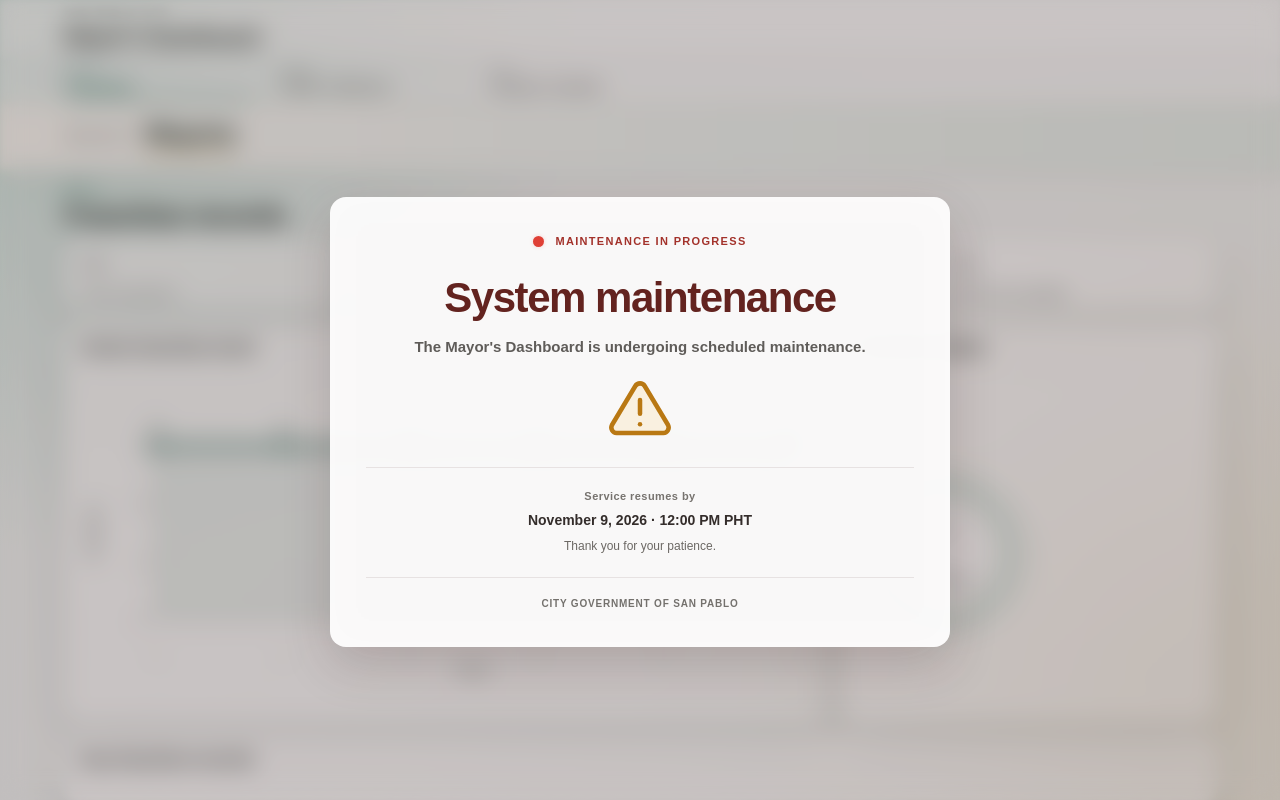
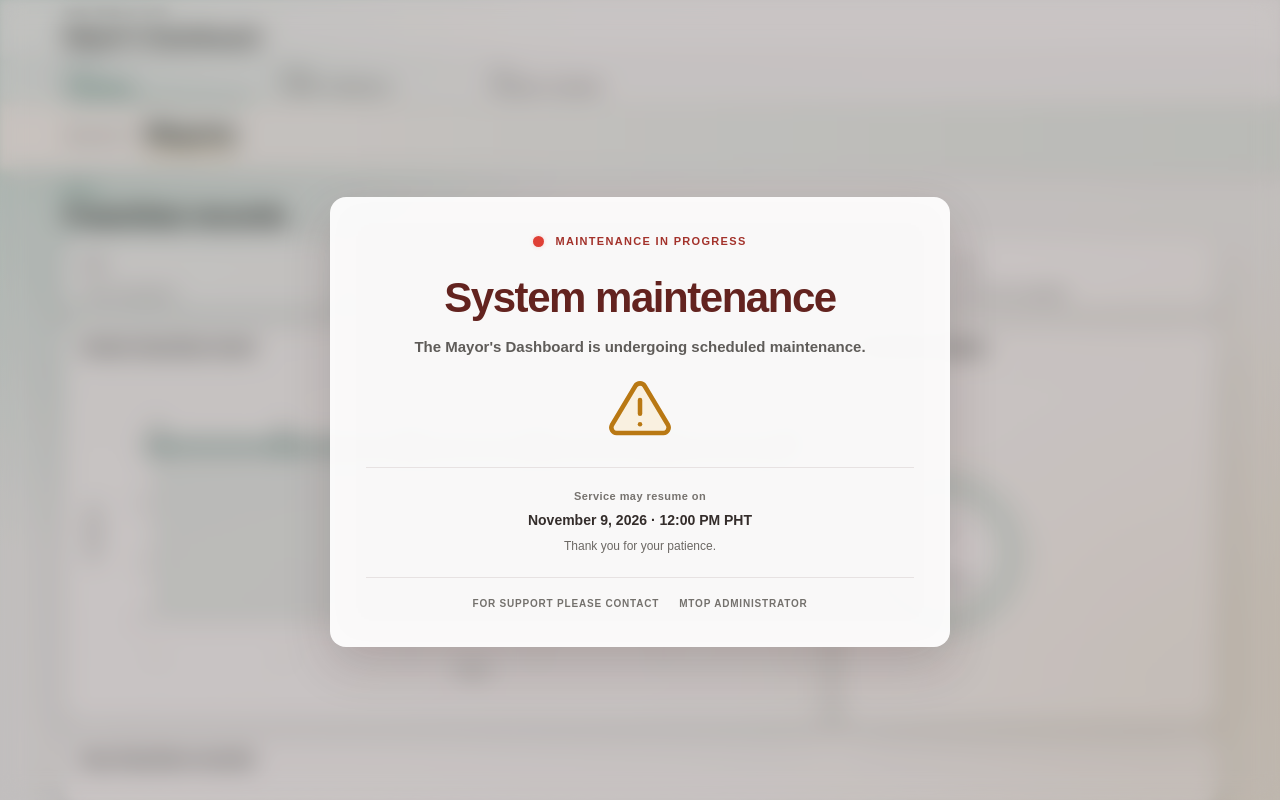
Before and after one commit to SPC-BPLO/mayors-dashboard, a Next.js app: page / in a window 1280 px wide. Built offline with nearby package versions, Linux system fonts and the light colour scheme.

Commit message:
Update maintenance message based on confirmation status

```diff
--- a/components/Dashboard.tsx
+++ b/components/Dashboard.tsx
@@ -13,6 +13,11 @@ const emptyDepartments: DepartmentDashboard[] = [
 const chartColors = ["#147d64", "#ef6b3a", "#f2a7b8", "#9dcfb9", "#dfe9e3"];
 const maintenanceStartResumeAt = new Date("2026-11-08T04:00:00+08:00").getTime();
 const maintenanceExtensionMs = 4 * 60 * 60 * 1000;
+
+// Flip to true once we're confident service will be back by Wednesday 8 AM.
+// While false, the notice says "Service may resume on" with the rolling estimate.
+const maintenanceResumeConfirmed = false;
+const maintenanceConfirmedResumeAt = new Date("2026-11-11T08:00:00+08:00");
 
 function getNextMaintenanceResumeAt(now = Date.now()) {
   if (now < maintenanceStartResumeAt) return new Date(maintenanceStartResumeAt);
@@ -425,12 +430,30 @@ export function Dashboard({ initialData, forceMaintenance = false }: { initialDa
               </svg>
             </div>
             <div className="maintenanceUpdate">
-              <span>Service resumes by</span>
-              <strong><time dateTime={maintenanceResumeAt.toISOString()}>{formatMaintenanceResumeAt(maintenanceResumeAt)}</time></strong>
+              {maintenanceResumeConfirmed ? (
+                <>
+                  <span>Service resumes by</span>
+                  <strong>
+                    <time dateTime={maintenanceConfirmedResumeAt.toISOString()}>
+                      {formatMaintenanceResumeAt(maintenanceConfirmedResumeAt)}
+                    </time>
+                  </strong>
+                </>
+              ) : (
+                <>
+                  <span>Service may resume on</span>
+                  <strong>
+                    <time dateTime={maintenanceResumeAt.toISOString()}>
+                      {formatMaintenanceResumeAt(maintenanceResumeAt)}
+                    </time>
+                  </strong>
+                </>
+              )}
               <p>Thank you for your patience.</p>
             </div>
             <footer className="maintenanceFooter">
-              <span>City Government of San Pablo</span>
+              <span>For support please contact</span>
+              <strong>MTOP Administrator</strong>
             </footer>
           </section>
         </div>
```
